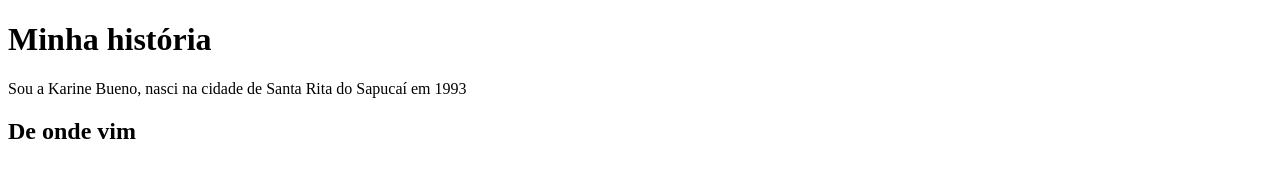
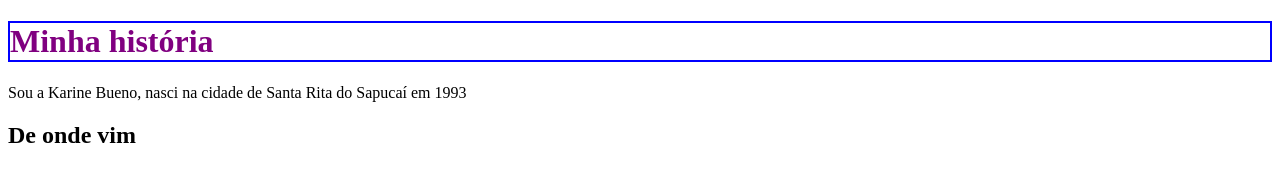
Before and after one commit to karinebueno/FULLSTACK-2024, a plain HTML site: page index.html in a window 1280 px wide. Drawn offline with Linux system fonts and the light colour scheme.

Commit message:
feat: adicionar cor ao titulo

```diff
--- a/index.html
+++ b/index.html
@@ -11,7 +11,7 @@
     </head>
 
     <body>
-        <h1>Minha história</h1>
+        <h1 style="color: purple;border: 2px solid blue">Minha história</h1>
         <p>Sou a Karine Bueno, nasci na cidade de Santa Rita do Sapucaí em 1993</p>
 
         <h2>De onde vim</h2>
```
